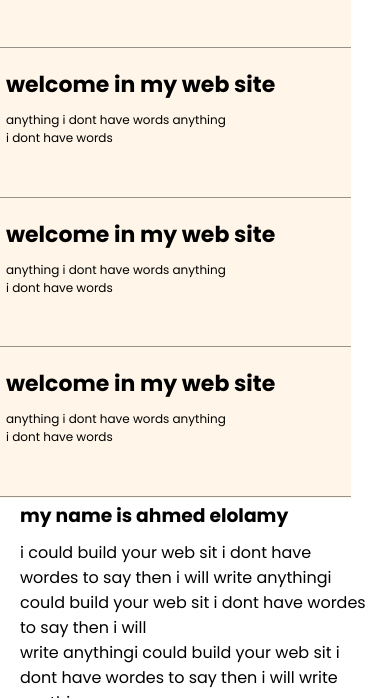
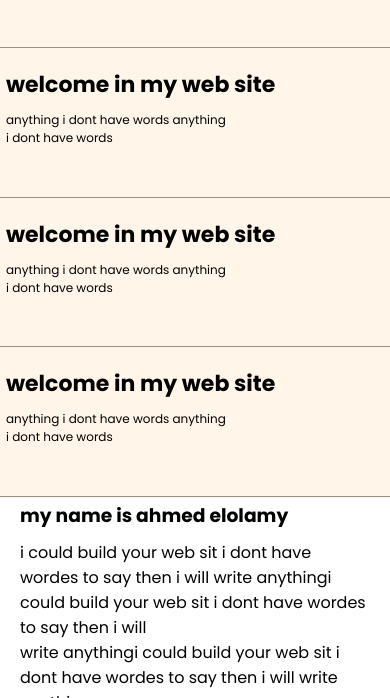
Before and after one commit to A7madelelamy/project, a plain HTML site: page index.html in a window 390 px wide. Shown: the part 633-1331 px from the top of the page. Drawn offline with nearby package versions, Linux system fonts and the light colour scheme.

Commit message:
Update style.css

```diff
--- a/style.css
+++ b/style.css
@@ -522,7 +522,7 @@ justify-content: space-between;
     font-size: 20px;
 }
 .card{
-    width:90%;
-    margan-left:5%;
+    width:100%;
+
 }
 }
```
